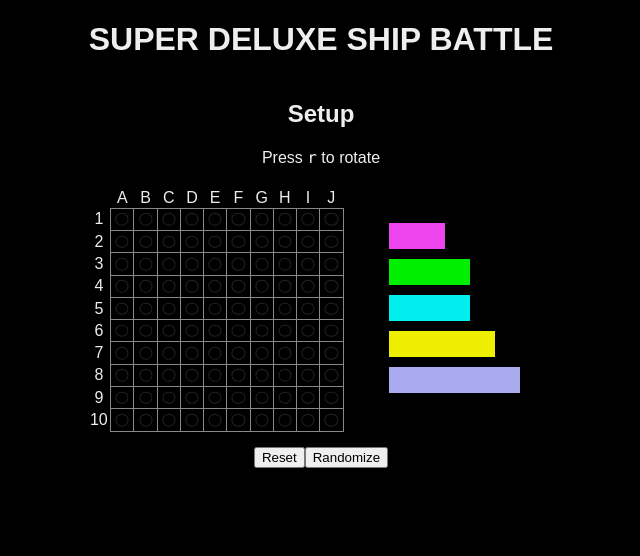
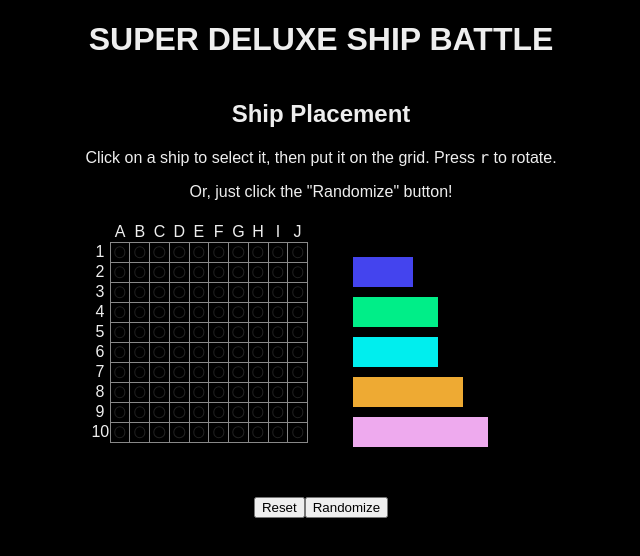
Before and after one commit to avp/ships, a React (Create React App) app: page / in a window 1280 px wide. Shown: the top 556 px of the page, without its empty margins (319-959 px from the left). Built offline with nearby package versions, Linux system fonts and the light colour scheme.

Commit message:
Better sunk graphics.

```diff
--- a/src/Grid.css
+++ b/src/Grid.css
@@ -2,8 +2,8 @@
   table-layout: fixed;
   border-collapse: collapse;
   margin: 5px;
-  min-width: 250px;
-  width: 20vw;
+  min-width: 200px;
+  width: 17vw;
 }
 
 .Grid td {
--- a/src/Setup.tsx
+++ b/src/Setup.tsx
@@ -109,9 +109,13 @@ export function Setup({ onSetup }: Props) {
 
   return (
     <div>
-      <h2>Setup</h2>
+      <h2>Ship Placement</h2>
       <p>
-        Press <code>r</code> to rotate
+        Click on a ship to select it, then put it on the grid.
+        Press <code>r</code> to rotate.
+      </p>
+      <p>
+        Or, just click the "Randomize" button!
       </p>
       <div className={'SetupContainer'}>
         <div className={'SetupGrid'}>
--- a/src/Ship.css
+++ b/src/Ship.css
@@ -2,22 +2,23 @@
   min-height: 15px;
   height: 20px;
   margin: 10px;
+  position: relative;
 }
 
 .selected {
-  border: 3px solid yellow;
+  border: 5px solid white;
 }
 
 .unselected {
-  border: 3px solid transparent;
+  border: 5px solid transparent;
 }
 
 .Destroyer {
-  background: #e4e;
+  background: #44e;
 }
 
 .Submarine {
-  background: #0e0;
+  background: #0e8;
 }
 
 .Cruiser {
@@ -25,13 +26,21 @@
 }
 
 .Battleship {
-  background: #ee0;
+  background: #ea3;
 }
 
 .Carrier {
-  background: #aae;
+  background: #eae;
 }
 
 .dimmed {
-  filter: brightness(30%);
+  /* filter: brightness(30%); */
 }
+
+.sunk:after {
+  content: '\274c';
+  position: absolute;
+  top: 50%;
+  left: 50%;
+  transform: translate(-50%, -50%);
+}
--- a/src/ShipView.tsx
+++ b/src/ShipView.tsx
@@ -28,7 +28,7 @@ export function ShipView({
     className.push('dimmed');
   }
   if (dimOnSunk && ship.isSunk(dimOnSunk)) {
-    className.push('dimmed');
+    className.push('sunk');
   }
 
   return (
```
